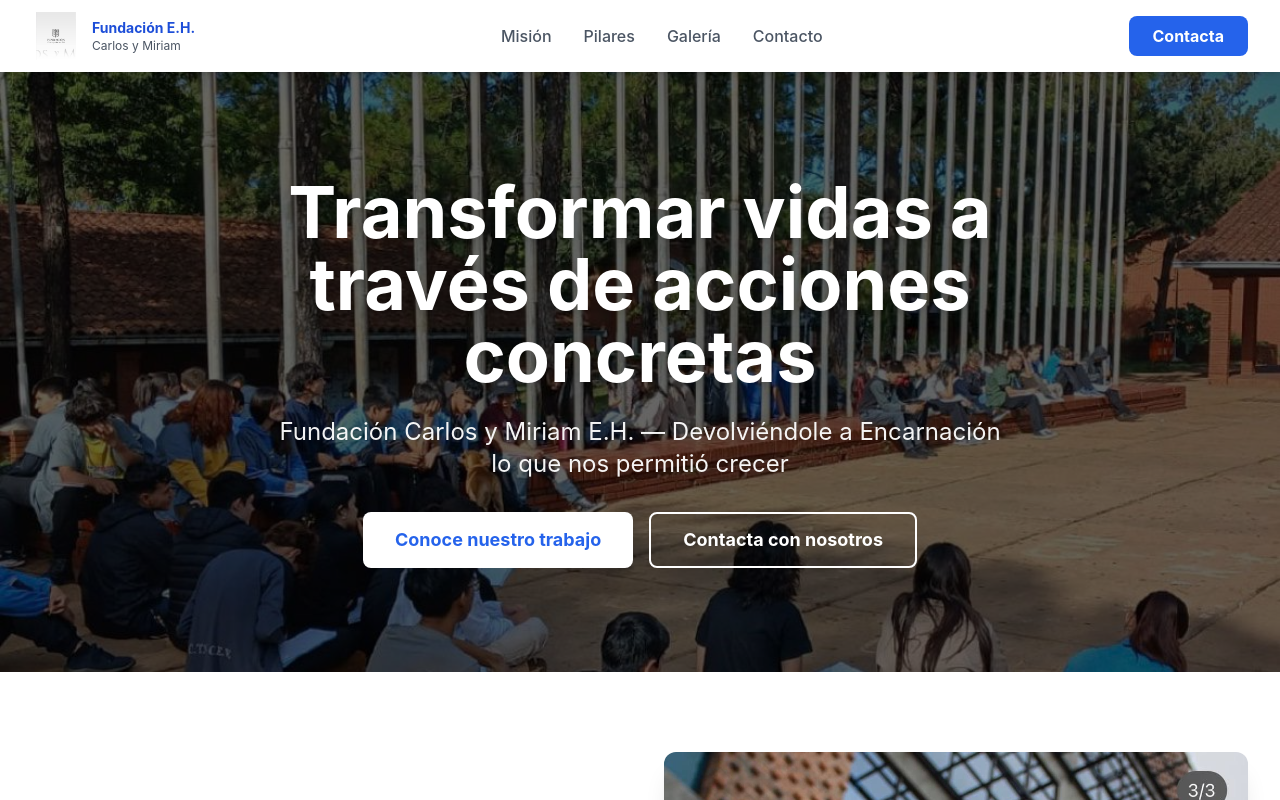
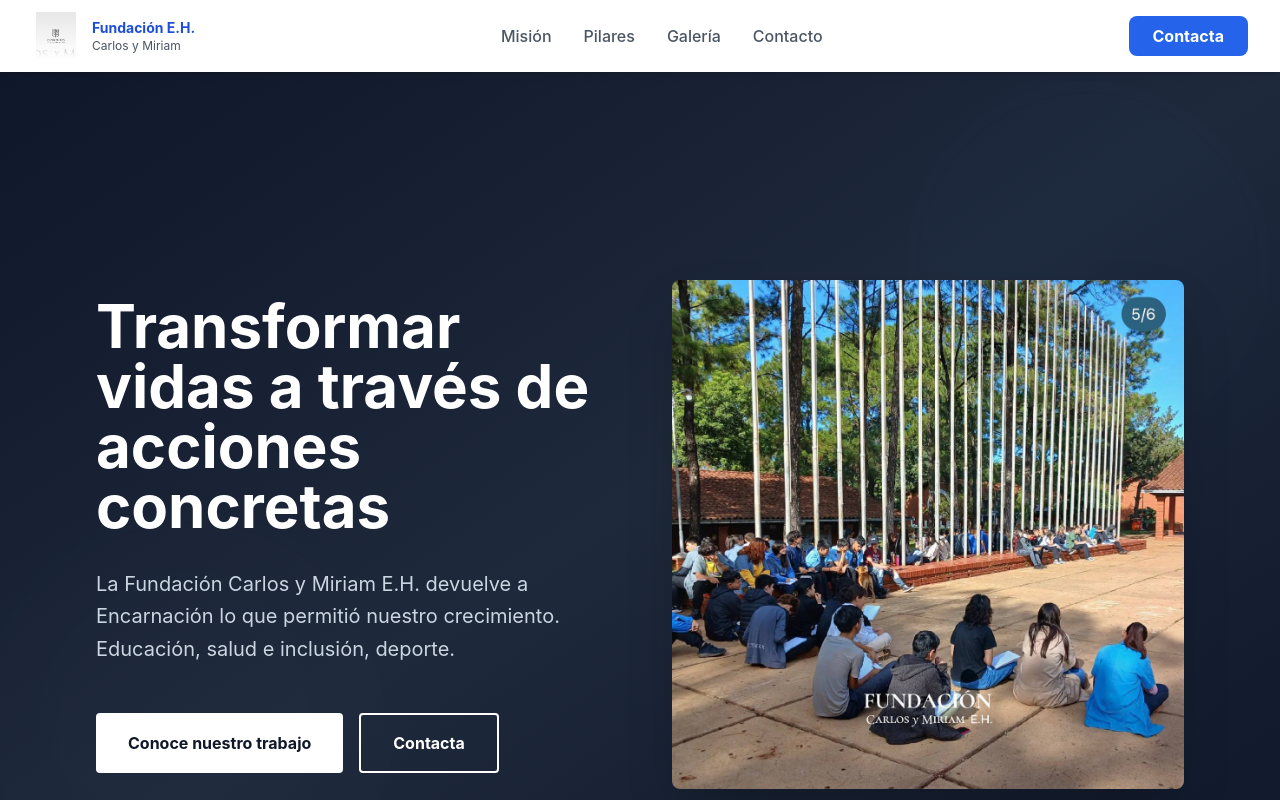
Before and after one commit to claudiabotero/ong-website, a Next.js app: page / in a window 1280 px wide. Shown: the top 800 px of the page. Built offline with nearby package versions, Linux system fonts and the light colour scheme.

Commit message:
Redesign: Professional Gates Foundation-inspired layout with animations

```diff
--- a/components/Hero.tsx
+++ b/components/Hero.tsx
@@ -1,34 +1,74 @@
+'use client'
+import { useEffect, useState } from 'react'
+
 export function Hero() {
+  const [scrollY, setScrollY] = useState(0)
+
+  useEffect(() => {
+    const handleScroll = () => setScrollY(window.scrollY)
+    window.addEventListener('scroll', handleScroll)
+    return () => window.removeEventListener('scroll', handleScroll)
+  }, [])
+
   return (
-    <section className="relative h-[600px] overflow-hidden">
-      {/* Background image */}
-      <div
-        className="absolute inset-0 bg-cover bg-center"
-        style={{
-          backgroundImage: "url('/images/img5.jpg')",
-          filter: "brightness(0.4)"
-        }}
-      />
+    <section className="relative min-h-screen bg-gradient-to-br from-slate-900 via-slate-800 to-slate-900 overflow-hidden pt-20">
+      {/* Animated background elements */}
+      <div className="absolute top-0 right-0 w-96 h-96 bg-blue-500/10 rounded-full blur-3xl opacity-20" style={{ transform: `translateY(${scrollY * 0.1}px)` }} />
+      <div className="absolute bottom-0 left-0 w-96 h-96 bg-slate-400/10 rounded-full blur-3xl opacity-20" style={{ transform: `translateY(${-scrollY * 0.1}px)` }} />
 
-      {/* Content overlay */}
-      <div className="relative h-full flex items-center justify-center">
-        <div className="max-w-3xl mx-auto px-4 text-center text-white">
-          <h1 className="text-6xl md:text-7xl font-bold mb-6 drop-shadow-lg">
+      {/* Content */}
+      <div className="relative max-w-6xl mx-auto px-4 sm:px-6 lg:px-8 py-32 flex flex-col md:flex-row items-center gap-16">
+        {/* Text side */}
+        <div className="md:w-1/2 text-white">
+          <h1 className="text-5xl md:text-6xl font-bold mb-8 leading-tight" style={{ animation: 'fadeInUp 0.8s ease-out' }}>
             Transformar vidas a través de acciones concretas
           </h1>
-          <p className="text-xl md:text-2xl mb-8 drop-shadow-md opacity-95">
-            Fundación Carlos y Miriam E.H. — Devolviéndole a Encarnación lo que nos permitió crecer
+          <p className="text-xl text-slate-300 mb-12 leading-relaxed" style={{ animation: 'fadeInUp 0.8s ease-out 0.2s backwards' }}>
+            La Fundación Carlos y Miriam E.H. devuelve a Encarnación lo que permitió nuestro crecimiento. Educación, salud e inclusión, deporte.
           </p>
-          <div className="flex gap-4 justify-center flex-wrap">
-            <button className="bg-white text-blue-600 px-8 py-3 rounded-lg font-bold hover:bg-gray-100 text-lg">
+          <div className="flex gap-4 flex-wrap" style={{ animation: 'fadeInUp 0.8s ease-out 0.4s backwards' }}>
+            <button className="bg-white text-slate-900 px-8 py-4 rounded font-bold hover:bg-blue-50 transition-all duration-300 transform hover:scale-105">
               Conoce nuestro trabajo
             </button>
-            <button className="border-2 border-white text-white px-8 py-3 rounded-lg font-bold hover:bg-white hover:text-blue-600 text-lg">
-              Contacta con nosotros
+            <button className="border-2 border-white text-white px-8 py-4 rounded font-bold hover:bg-white/10 transition-all duration-300">
+              Contacta
             </button>
           </div>
         </div>
+
+        {/* Image side */}
+        <div className="md:w-1/2" style={{ animation: 'fadeInRight 0.8s ease-out 0.3s backwards' }}>
+          <img
+            src="/images/img5.jpg"
+            alt="Fundación"
+            className="rounded-lg shadow-2xl w-full h-auto object-cover"
+            style={{ transform: `translateY(${scrollY * 0.05}px)` }}
+          />
+        </div>
       </div>
+
+      <style jsx>{`
+        @keyframes fadeInUp {
+          from {
+            opacity: 0;
+            transform: translateY(20px);
+          }
+          to {
+            opacity: 1;
+            transform: translateY(0);
+          }
+        }
+        @keyframes fadeInRight {
+          from {
+            opacity: 0;
+            transform: translateX(20px);
+          }
+          to {
+            opacity: 1;
+            transform: translateX(0);
+          }
+        }
+      `}</style>
     </section>
   )
 }
```
Also changed, not shown: 3 other files (tests, documents, lock files or other folders).
